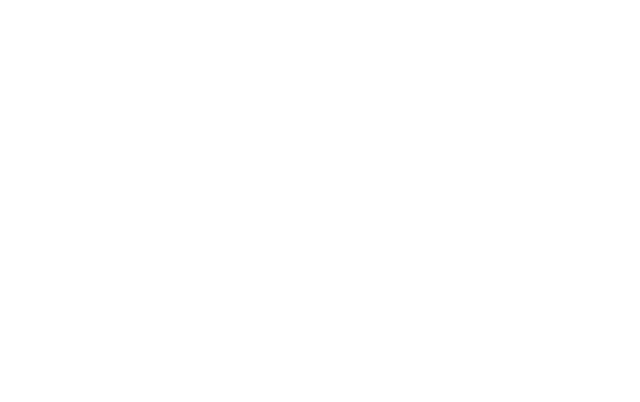
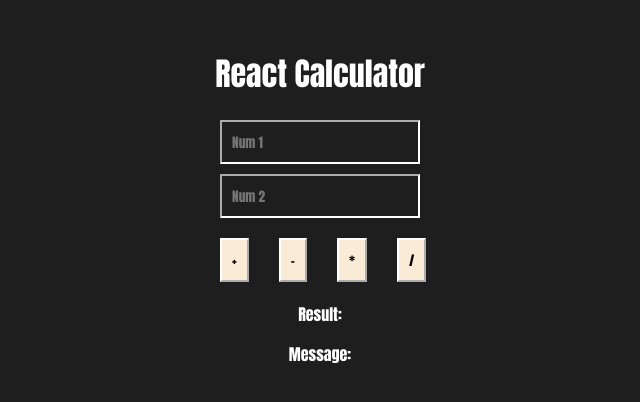
Before and after one commit to KrishnaDass95/React-Calculator, a React (Create React App) app: page / in a window 1280 px wide. Shown: the top 402 px of the page, without its empty margins (320-960 px from the left). Built offline with nearby package versions, Linux system fonts and the light colour scheme.

Commit message:
Finish designs

```diff
--- a/src/App.js
+++ b/src/App.js
@@ -1,11 +1,32 @@
-
+import "./style.css"
 import React from "react";
-
+import Input from "./Components/Input";
+import Button from "./Components/Button";
 
 const App = () => {
 
     return (
-        <div>
+        <div className="app-container">
+            <h1>React Calculator</h1>
+            <div className="input-group">
+            <Input placeholder="Num 1"/>
+            <Input placeholder="Num 2" />
+            </div>
+
+
+            <div className="button-group">
+            <Button buttonType="+"/>
+            <Button buttonType="-"/>
+            <Button buttonType="*"/>
+            <Button buttonType="/"/>
+            </div>
+
+            <div className="results">
+            <p>Result: </p>
+            <p>Message: </p>
+            </div>
+
+
 
         </div>
     )
--- /dev/null
+++ b/src/Components/Button.js
@@ -0,0 +1,11 @@
+import React from "react";
+
+
+const Button = ({ buttonType }) => {
+
+    return (
+        <button>{buttonType}</button>
+    )
+}
+
+export default Button;
--- /dev/null
+++ b/src/Components/Input.js
@@ -0,0 +1,13 @@
+
+const Input = (props) => {
+
+    return (
+        <input
+        type="text"
+        placeholder={props.placeholder}
+         />
+
+    )
+}
+
+export default Input;
--- /dev/null
+++ b/src/style.css
@@ -0,0 +1,44 @@
+*{
+    /* padding: 0;
+    margin: 0; */
+    background-color: #1E1E1E;
+    color: white;
+    font-family: Impact, Haettenschweiler, 'Arial Narrow Bold', sans-serif;
+}
+
+h1{
+    text-align: center;
+}
+.app-container{
+    /* text-align: center; */
+    padding: 20px;
+}
+input, button{
+    border-color: white;
+    padding: 10px;
+}
+
+.input-group {
+    margin: 0 auto;
+    display: flex;
+    flex-direction: column;
+    width: 200px;
+    gap: 10px;
+}
+
+.button-group {
+    border-style: 1px solid red;
+    margin: 20px auto;
+    display: flex;
+    gap: 30px;
+    width: 200px;
+}
+button {
+    width: 50px;
+    background-color: antiquewhite;
+    color: black;
+}
+
+.results{
+    text-align: center;
+}
```
